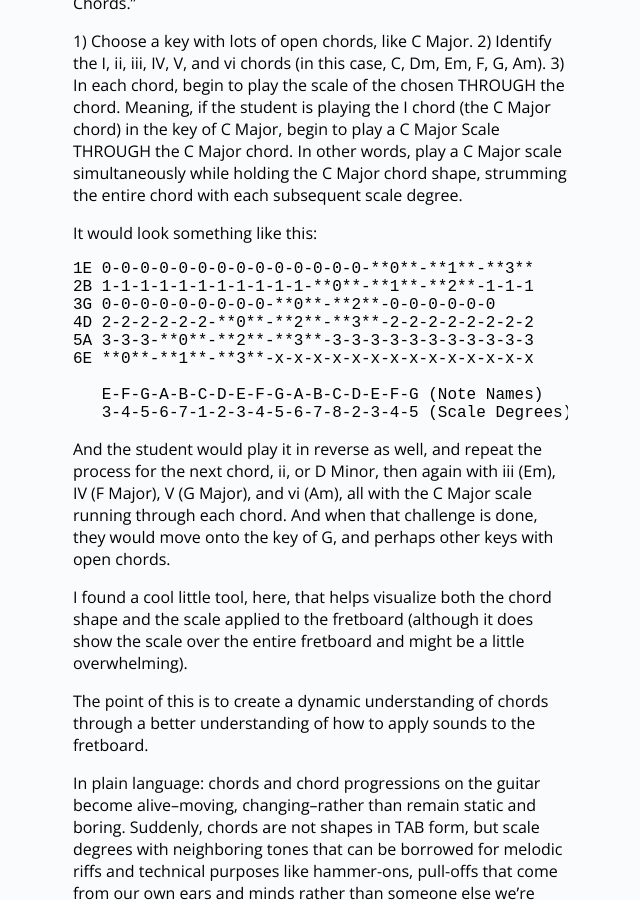
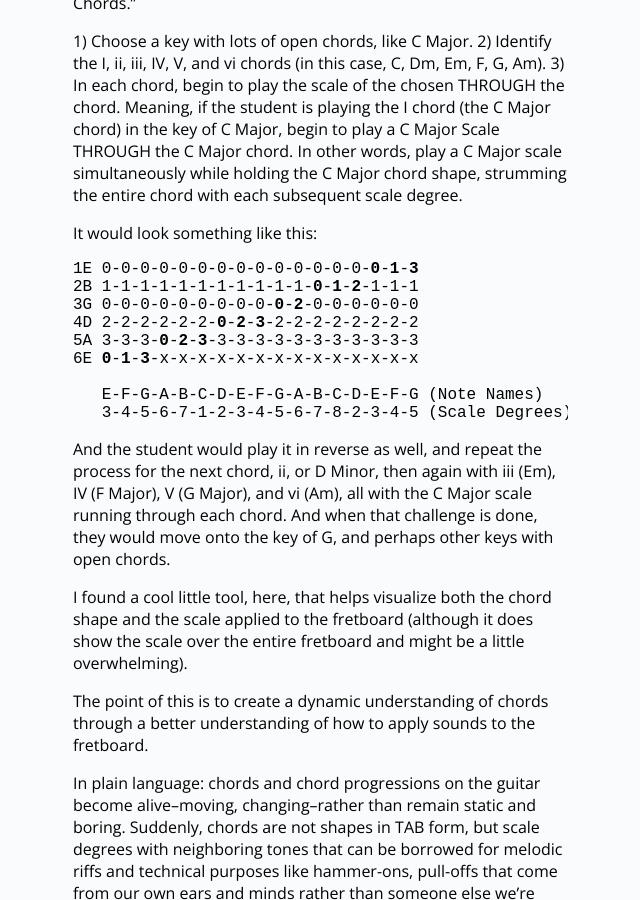
Before and after one commit to warrenmusic/warrenmusic.github.io, a Jekyll site: the page built from _posts/2015-11-22-visualizing-sound-playing-by-ear-and-dynamic-chords.md, in a window 1280 px wide and 900 px high, scrolled down 1349 px. Shown: the whole window, without its empty margins (232-872 px from the left). Built offline with Jekyll 4.4.1, drawn with Linux system fonts in a browser that asks for light colours; comment, search, counter and statistics services are not loaded.

```diff
--- a/_posts/2015-11-22-visualizing-sound-playing-by-ear-and-dynamic-chords.md
+++ b/_posts/2015-11-22-visualizing-sound-playing-by-ear-and-dynamic-chords.md
@@ -35,12 +35,12 @@ To introduce the final step, I often assign my students this "application to the
 It would look something like this:
 
 <pre>
-1E 0-0-0-0-0-0-0-0-0-0-0-0-0-0-**0**-**1**-**3**
-2B 1-1-1-1-1-1-1-1-1-1-1-**0**-**1**-**2**-1-1-1
-3G 0-0-0-0-0-0-0-0-0-**0**-**2**-0-0-0-0-0-0
-4D 2-2-2-2-2-2-**0**-**2**-**3**-2-2-2-2-2-2-2-2
-5A 3-3-3-**0**-**2**-**3**-3-3-3-3-3-3-3-3-3-3-3
-6E **0**-**1**-**3**-x-x-x-x-x-x-x-x-x-x-x-x-x-x
+1E 0-0-0-0-0-0-0-0-0-0-0-0-0-0-<strong>0</strong>-<strong>1</strong>-<strong>3</strong>
+2B 1-1-1-1-1-1-1-1-1-1-1-<strong>0</strong>-<strong>1</strong>-<strong>2</strong>-1-1-1
+3G 0-0-0-0-0-0-0-0-0-<strong>0</strong>-<strong>2</strong>-0-0-0-0-0-0
+4D 2-2-2-2-2-2-<strong>0</strong>-<strong>2</strong>-<strong>3</strong>-2-2-2-2-2-2-2-2
+5A 3-3-3-<strong>0</strong>-<strong>2</strong>-<strong>3</strong>-3-3-3-3-3-3-3-3-3-3-3
+6E <strong>0</strong>-<strong>1</strong>-<strong>3</strong>-x-x-x-x-x-x-x-x-x-x-x-x-x-x
 
    E-F-G-A-B-C-D-E-F-G-A-B-C-D-E-F-G (Note Names)
    3-4-5-6-7-1-2-3-4-5-6-7-8-2-3-4-5 (Scale Degrees)
```
